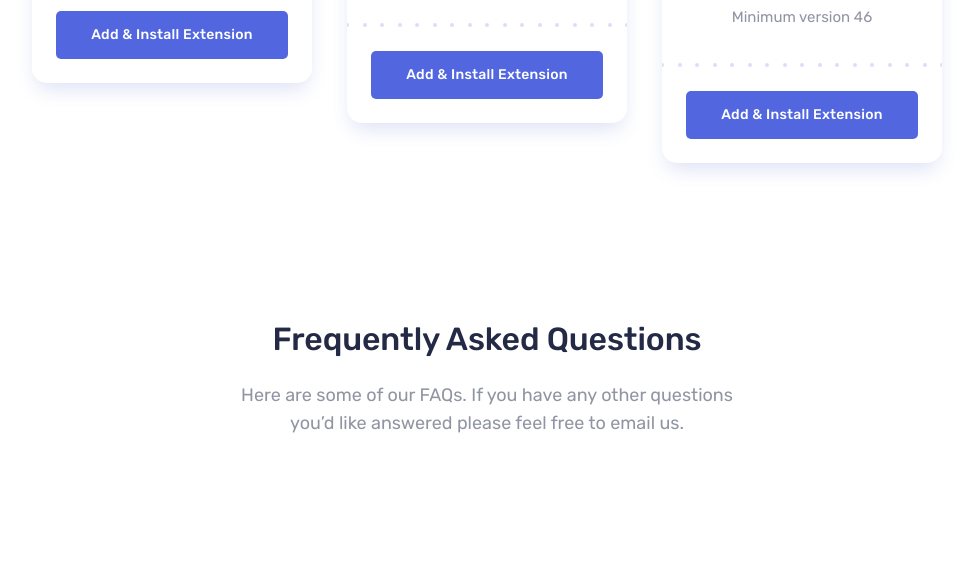
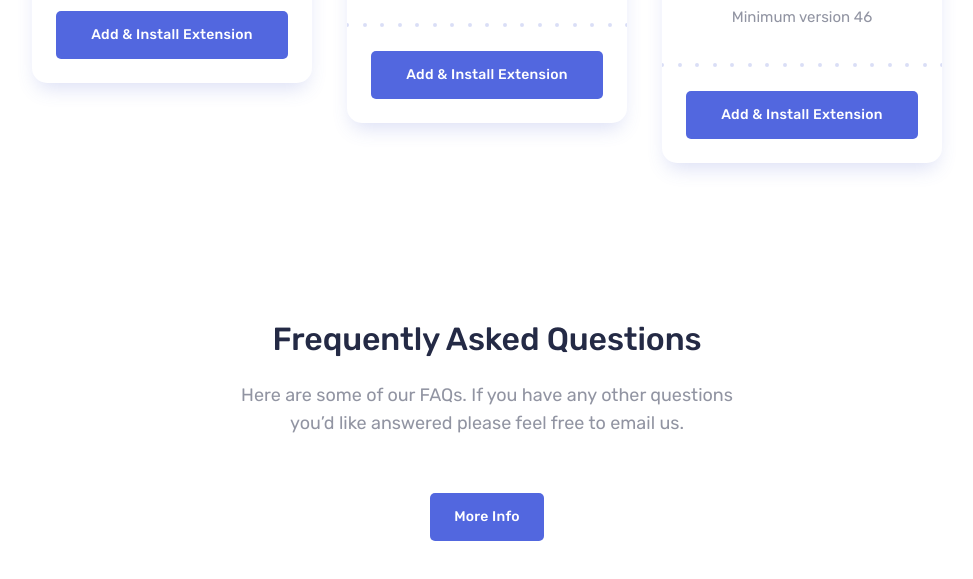
Before and after one commit to mohamedxamid/Bookmark, a plain HTML site: page index.html in a window 1280 px wide. Shown: the part 2161-2740 px from the top of the page, without its empty margins (153-1126 px from the left). Drawn offline with Linux system fonts and the light colour scheme.

Commit message:
Add FAQ section html and styles

```diff
--- a/css/styles.css
+++ b/css/styles.css
@@ -589,6 +589,26 @@ select:-webkit-autofill:focus {
 }
 
 
+/* FAQ */
+.faq {
+    padding-bottom: 150px;
+}
+
+.faq__section-info {
+    margin-bottom: 56px;
+}
+
+.faq__inner {
+    display: flex;
+    flex-direction: column;
+    align-items: center;
+    width: 100%;
+    max-width: 540px;
+    margin-left: auto;
+    margin-right: auto;
+}
+
+
 @media
 only screen and (-webkit-min-device-pixel-ratio: 2),
 only screen and (   min--moz-device-pixel-ratio: 2),
--- a/index.html
+++ b/index.html
@@ -144,11 +144,16 @@
         </section>
 
         <!-- FAQ -->
-        <section class="section">
+        <section class="faq section">
             <div class="container">
-                <div class="section__info">
+                <div class="faq__section-info section__info">
                     <h2 class="section__title">Frequently Asked Questions</h2>
                     <p class="section__description">Here are some of our FAQs. If you have any other questions you’d like answered please feel free to email us.</p>
+                </div>
+
+                <div class="faq__inner">
+
+                    <a class="button button--blue" href="#">More Info</a>
                 </div>
             </div>
         </section>
```
